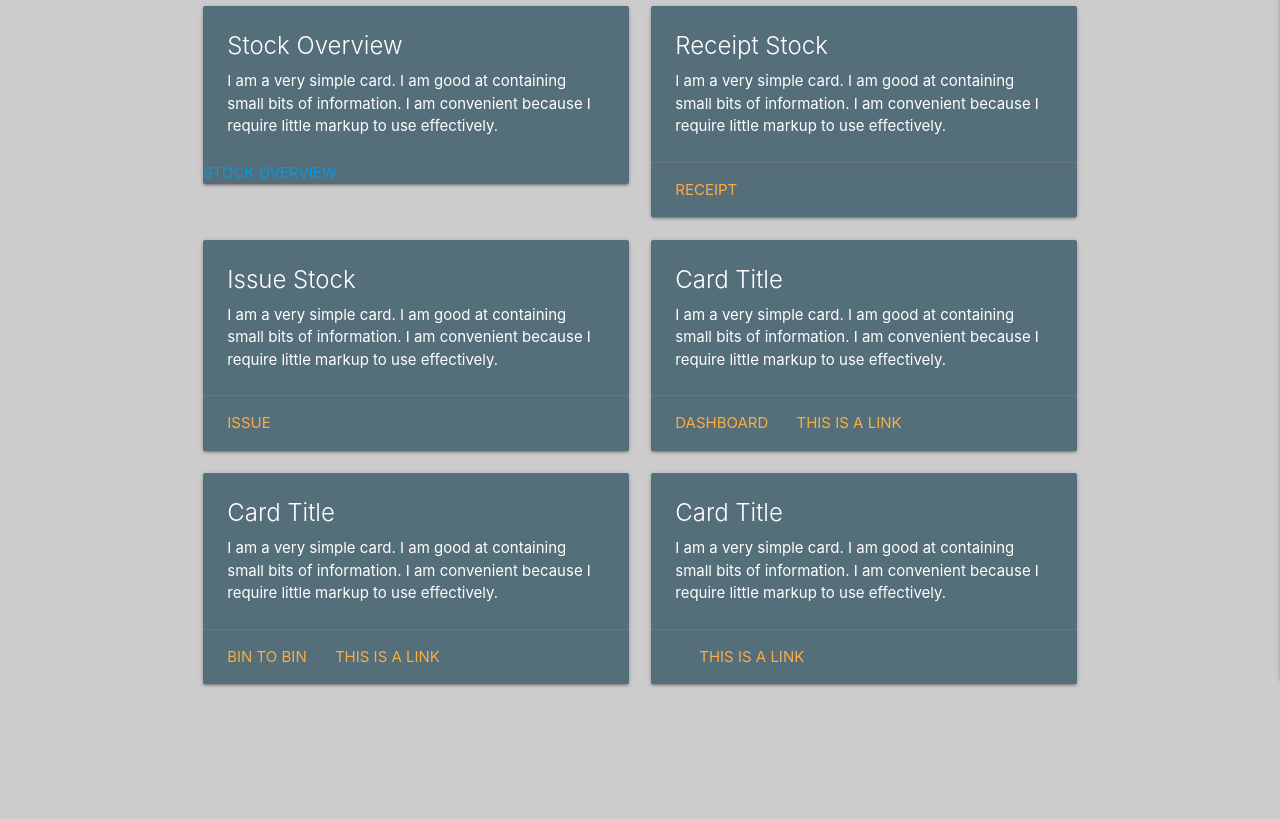
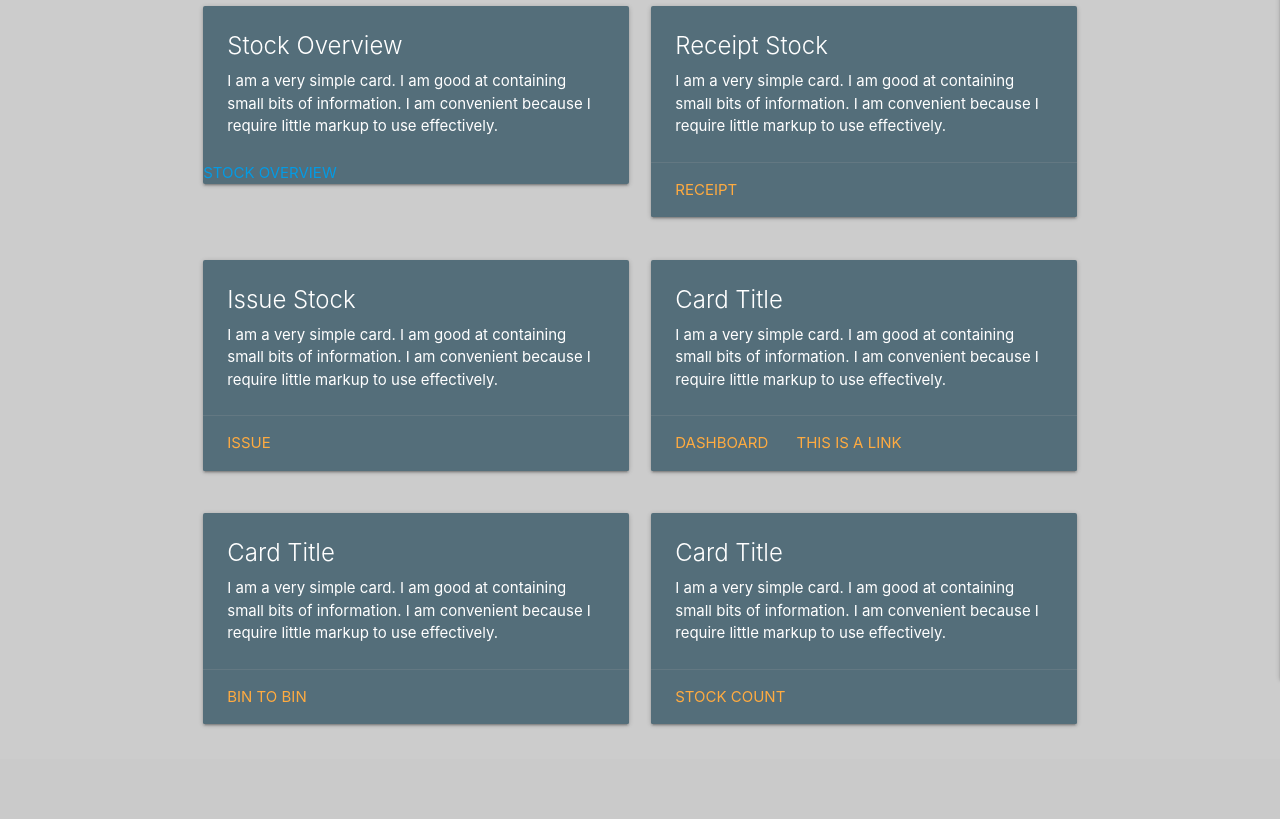
Before and after one commit to Nick8735/Safe_Stock, a Flask app: page /get_stock in a window 1280 px wide. Shown: the part 181-1000 px from the top of the page. After the commit the page ends 908 px from the top, so only its background shows below. Run offline with Flask 3, Linux system fonts and the light colour scheme; data that the repository does not hold is empty; some libraries are stand-ins or nearby versions.

Commit message:
edit on stock overveiw

```diff
--- a/app.py
+++ b/app.py
@@ -171,5 +171,44 @@ def dashboard():
 
     return render_template('dashboard.html', bar_chart_html=bar_chart_html, pie_chart_html=pie_chart_html)
 
+# ... (your existing code)
+
+@app.route("/stock_check", methods=["GET"])
+def stock_check():
+    # If it's a GET request, retrieve the list of stocks and render the view template
+    stocks = list(mongo.db.stock.find())  # Convert MongoDB cursor to a list
+    return render_template("stock_check_view.html", stocks=stocks)
+
+@app.route("/stock_check/<stock_id>", methods=["GET"])
+def stock_check_detail(stock_id):
+    # If it's a GET request, retrieve the stock information and render the detail view template
+    stock = mongo.db.stock.find_one({"_id": ObjectId(stock_id)})
+    return render_template("stock_check_detail.html", stock=stock)
+
+@app.route("/stock_check/<stock_id>/edit", methods=["GET", "POST"])
+def stock_check_edit(stock_id):
+    if request.method == "POST":
+        # Get the updated stock information from the form
+        updated_stock = {
+            "stock_purchase_order": request.form.get("stock_purchase_order"),
+            "stock_name": request.form.get("stock_name"),
+            "stock_number": request.form.get("stock_number"),
+            "stock_uom": request.form.get("stock_uom"),
+            "stock_location": request.form.get("stock_location"),
+            "stock_qty": request.form.get("stock_qty"),
+            "created_by": session["user"]
+        }
+
+        # Update the stock in the MongoDB collection
+        mongo.db.stock.update_one({"_id": ObjectId(stock_id)}, {"$set": updated_stock})
+
+        flash("Stock Successfully Updated")
+        return redirect(url_for("stock_check_detail", stock_id=stock_id))
+
+    # If it's a GET request, retrieve the stock information and render the edit form template
+    stock = mongo.db.stock.find_one({"_id": ObjectId(stock_id)})
+    return render_template("stock_check_edit.html", stock=stock)
+
+
 if __name__ == "__main__":
     app.run(host=os.environ.get("IP"), port=int(os.environ.get("PORT")), debug=True)
--- a/templates/base.html
+++ b/templates/base.html
@@ -60,10 +60,18 @@
     </main>
 
     <script src="https://code.jquery.com/jquery-3.5.1.min.js"
-        integrity="sha256-9/aliU8dGd2tb6OSsuzixeV4y/faTqgFtohetphbbj0=" crossorigin="anonymous"></script>
-    <script src="https://cdnjs.cloudflare.com/ajax/libs/materialize/1.0.0/js/materialize.min.js"></script>
-    <script src="{{ url_for('static', filename='js/script.js') }}"></script>
-    {% block scripts %}
-    {% endblock %}
+    integrity="sha256-9/aliU8dGd2tb6OSsuzixeV4y/faTqgFtohetphbbj0=" crossorigin="anonymous"></script>
+<script src="https://cdnjs.cloudflare.com/ajax/libs/materialize/1.0.0/js/materialize.min.js"></script>
+<script src="{{ url_for('static', filename='js/script.js') }}"></script>
+<script>
+    document.addEventListener('DOMContentLoaded', function () {
+        var modals = document.querySelectorAll('.modal');
+        M.Modal.init(modals);
+    });
+</script>
+
+{% block scripts %}
+{% endblock %}
+
 </body>
 </html>
--- a/templates/stock.html
+++ b/templates/stock.html
@@ -1,9 +1,6 @@
 {% extends "base.html" %}
 {% block content %}
-
     <h2>Transaction List</h2>
-
-
     <div class="row">
         <div class="col s12 m6">
             <div class="card blue-grey darken-1">
@@ -17,7 +14,6 @@
                 </div>
             </div>
         </div>
-        <div class="row">
         <div class="col s12 m6">
             <div class="card blue-grey darken-1">
                 <div class="card-content white-text">
@@ -27,6 +23,7 @@
                 </div>
                 <div class="card-action">
                     <a href="/receipt">Receipt</a>
+                </div>
             </div>
         </div>
     </div>
@@ -43,8 +40,6 @@
                 </div>
             </div>
         </div>
-
-                <div class="row">
         <div class="col s12 m6">
             <div class="card blue-grey darken-1">
                 <div class="card-content white-text">
@@ -58,6 +53,7 @@
                 </div>
             </div>
         </div>
+    </div>
     <div class="row">
         <div class="col s12 m6">
             <div class="card blue-grey darken-1">
@@ -68,11 +64,9 @@
                 </div>
                 <div class="card-action">
                     <a href="#">Bin to Bin</a>
-                                    <a href="#">This is a link</a>
                 </div>
             </div>
         </div>
-                        <div class="row">
         <div class="col s12 m6">
             <div class="card blue-grey darken-1">
                 <div class="card-content white-text">
@@ -81,14 +75,9 @@
                     I am convenient because I require little markup to use effectively.</p>
                 </div>
                 <div class="card-action">
-                                        <a href="#"></a>
-                                        <a href="#">This is a link</a>
+                    <a href="/stock_check">Stock Count</a>
                 </div>
             </div>
         </div>
-
-        <!-- Add more cards as needed -->
-
     </div>
-
 {% endblock %}
```
Also changed, not shown: templates/stock-list.html (+21 -0 lines), templates/stock_check.html (added, +26 -0 lines). Lines whose indentation alone changed are shown as unchanged.
